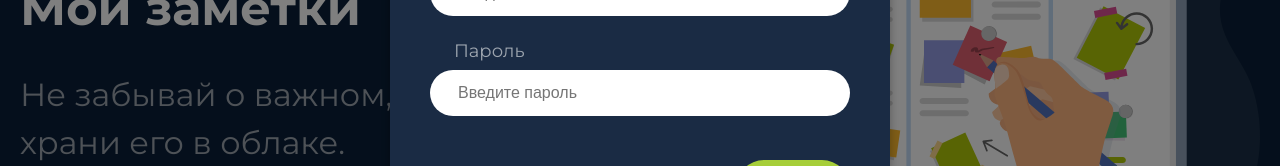
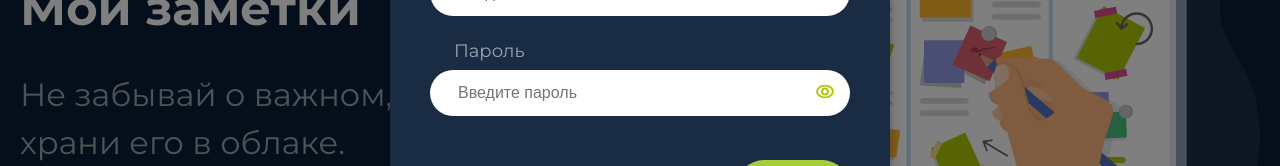
Before and after one commit to andTheowind/vue-interviews, a Vue app: page / in a window 1280 px wide. Both pictures are taken after a click on the button "Вход". Shown: the part 395-561 px from the top of the page. Built offline with nearby package versions, Linux system fonts and the light colour scheme.

Commit message:
added 'show password' functions

```diff
--- a/src/assets/css/login-modal.css
+++ b/src/assets/css/login-modal.css
@@ -1,16 +1,19 @@
 .modal__success-window p {
     margin-bottom: 15px;
 }
+
 .modal__title {
     font-size: 32px;
     margin-bottom: 20px;
     font-weight: bold;
 }
+
 .modal__form {
     display: flex;
     flex-direction: column;
     gap: 24px;
 }
+
 .modal__label {
     display: block;
     margin-left: 24px;
@@ -19,6 +22,24 @@
     font-weight: 400;
     color: #9DA5AF;
 }
+
+.modal__input-wrapper {
+    display: flex;
+    position: relative;
+}
+
+.modal__input-wrapper .modal__button-visibillity {
+    cursor: pointer;
+    content: ' ';
+    position: absolute;
+    right: 16px;
+    top: 50%;
+    transform: translateY(-50%);
+    background: none;
+    border: none;
+    outline: none;
+}
+
 .modal__input {
     width: 100%;
     padding: 14px 14px 14px 28px;
@@ -28,6 +49,7 @@
     background: #fff;
     color: #000;
 }
+
 .modal__footer {
     display: flex;
     align-items: center;
@@ -37,6 +59,7 @@
     padding-top: 20px;
     width: 100%;
 }
+
 .modal__footer-row {
     display: flex;
     flex-direction: row;
@@ -45,15 +68,18 @@
     gap: 10px;
     width: 100%;
 }
+
 .modal__signup {
     color: #9DA5AF;
     margin-bottom: 12px;
 }
+
 .modal__signup-link {
     color: #a6ce39;
     text-decoration: none;
     font-weight: bold;
 }
+
 .modal__button {
     display: inline-block;
     background-color: #a6ce39;
@@ -71,12 +97,15 @@
     transition: background-color 0.35s;
     text-align: center;
 }
+
 .modal__button:hover {
     background: #91b831;
 }
+
 .modal__errors {
     align-self: flex-start;
 }
+
 .modal__errors ul {
     margin-top: 8px;
     padding: 8px 14px 8px 14px;
@@ -85,11 +114,18 @@
     background-color: rgba(255, 116, 97, 10%);
     border-radius: 24px;
 }
+
 .modal__errors ul li {
     list-style-type: none;
 }
 
+.modal__success-text {
+    margin-bottom: 20px;
+}
+
+
 @media (min-width: 768px) {
+
     .modal__footer,
     .modal__footer-row {
         display: flex;
--- a/src/assets/css/register-modal.css
+++ b/src/assets/css/register-modal.css
@@ -3,11 +3,13 @@
     margin-bottom: 20px;
     font-weight: bold;
 }
+
 .modal__form {
     display: flex;
     flex-direction: column;
     gap: 24px;
 }
+
 .modal__label {
     display: block;
     margin-left: 24px;
@@ -16,6 +18,24 @@
     font-weight: 400;
     color: #9DA5AF;
 }
+
+.modal__input-wrapper {
+    display: flex;
+    position: relative;
+}
+
+.modal__input-wrapper .modal__button-visibillity {
+    cursor: pointer;
+    content: ' ';
+    position: absolute;
+    right: 16px;
+    top: 50%;
+    transform: translateY(-50%);
+    background: none;
+    border: none;
+    outline: none;
+}
+
 .modal__input {
     width: 100%;
     padding: 14px 14px 14px 28px;
@@ -25,14 +45,17 @@
     background: #fff;
     color: #000;
 }
+
 .modal__signup {
     color: #9DA5AF;
 }
+
 .modal__signup-link {
     color: #a6ce39;
     text-decoration: none;
     font-weight: bold;
 }
+
 .modal__button {
     display: inline-block;
     background-color: #a6ce39;
@@ -49,9 +72,11 @@
     transition: background-color 0.35s;
     text-align: center;
 }
+
 .modal__button:hover {
     background: #8fbf33;
 }
+
 .modal__footer {
     display: flex;
     align-items: center;
@@ -61,6 +86,7 @@
     padding-top: 20px;
     width: 100%;
 }
+
 .modal__footer-row {
     display: flex;
     flex-direction: row;
@@ -69,9 +95,11 @@
     gap: 10px;
     width: 100%;
 }
+
 .modal__errors {
     align-self: flex-start;
 }
+
 .modal__errors ul {
     margin-top: 8px;
     padding: 8px 14px 8px 14px;
@@ -80,11 +108,21 @@
     background-color: rgba(255, 116, 97, 10%);
     border-radius: 24px;
 }
+
 .modal__errors ul li {
     list-style-type: none;
 }
 
+.modal__success-text {
+    margin-bottom: 20px;
+}
+
+.modal__success-text {
+    margin-bottom: 20px;
+}
+
 @media (min-width: 768px) {
+
     .modal__footer,
     .modal__footer-row {
         display: flex;
--- a/src/components/modals/LoginModal.vue
+++ b/src/components/modals/LoginModal.vue
@@ -56,8 +56,8 @@ onMounted(() => {
     <ModalWrapper :isOpen="isOpen" @close="closeModal">
         <template v-if="loginSuccess">
             <div class="modal__success-window">
-                <p>{{ loginSuccess }}</p>
-                <button class="modal__button" @click="closeModal">ОК</button>
+                <p class="modal__success-text">{{ loginSuccess }}</p>
+                <button class="modal__button" @click="closeModal">Ок</button>
             </div>
         </template>
         <template v-else>
@@ -65,22 +65,17 @@ onMounted(() => {
             <form @submit.prevent="submitLogin" class="modal__form">
                 <div class="modal__form-group">
                     <label for="email" class="modal__label">Email</label>
-                    <input
-                        id="email" type="email"
-                        v-model="email"
-                        class="modal__input"
-                        placeholder="Введите Email" required
-                    />
+                    <input id="email" type="email" v-model="email" class="modal__input" placeholder="Введите Email"
+                        required />
                 </div>
                 <div class="modal__form-group">
                     <label for="password" class="modal__label">Пароль</label>
-                    <div class="modal__password-wrapper">
-                        <input
-                            id="password" :type="showPassword ? 'text' : 'password'"
-                            v-model="password"
-                            class="modal__input"
-                            placeholder="Введите пароль" required
-                        />
+                    <div class="modal__input-wrapper">
+                        <input id="password" :type="showPassword ? 'text' : 'password'" v-model="password"
+                            class="modal__input" placeholder="Введите пароль" required />
+                        <span @click="showPassword = !showPassword" class="modal__button-visibillity">
+                            <img src="@/assets/img/visibillity-icon.svg" alt="">
+                        </span>
                     </div>
                 </div>
                 <div class="modal__footer">
--- a/src/components/modals/RegisterModal.vue
+++ b/src/components/modals/RegisterModal.vue
@@ -9,6 +9,7 @@ const email = ref('');
 const password = ref('');
 const confirmPassword = ref('');
 const showPassword = ref(false);
+const showConfirmPassword = ref(false);
 const registerSuccess = ref('');
 const errorList = ref<string[]>([]);
 
@@ -53,41 +54,37 @@ onMounted(() => {
     <ModalWrapper :isOpen="isOpen" @close="closeModal">
         <template v-if="registerSuccess">
             <div class="modal__success-window">
-                <p>{{ registerSuccess }}</p>
-                <button class="modal__button" @click="closeModal">ОК</button>
+                <p class="modal__success-text">{{ registerSuccess }}</p>
+                <button class="modal__button" @click="closeModal">Ок</button>
             </div>
         </template>
-
         <template v-else>
             <h2 class="modal__title">Регистрация</h2>
             <form @submit.prevent="submitRegister" class="modal__form">
                 <div class="modal__form-group">
                     <label for="email" class="modal__label">Email</label>
-                    <input
-                        id="email"
-                        type="email" v-model="email"
-                        class="modal__input"
-                        placeholder="Введите Email" required
-                    />
+                    <input id="email" type="email" v-model="email" class="modal__input" placeholder="Введите Email"
+                        required />
                 </div>
                 <div class="modal__form-group">
                     <label for="password" class="modal__label">Пароль</label>
-                    <input
-                        id="password"
-                        :type="showPassword ? 'text' : 'password'"
-                        v-model="password"
-                        class="modal__input"
-                        placeholder="Введите пароль" required
-                    />
+                    <div class="modal__input-wrapper">
+                        <input id="password" :type="showPassword ? 'text' : 'password'" v-model="password"
+                            class="modal__input" placeholder="Введите пароль" required />
+                        <span @click="showPassword = !showPassword" class="modal__button-visibillity">
+                            <img src="@/assets/img/visibillity-icon.svg" alt="">
+                        </span>
+                    </div>
                 </div>
                 <div class="modal__form-group">
                     <label for="confirm-password" class="modal__label">Подтвердите пароль</label>
-                    <input
-                        id="confirm-password" :type="showPassword ? 'text' : 'password'"
-                        v-model="confirmPassword"
-                        class="modal__input"
-                        placeholder="Подтвердите пароль" required
-                    />
+                    <div class="modal__input-wrapper">
+                        <input id="confirm-password" :type="showConfirmPassword ? 'text' : 'password'"
+                            v-model="confirmPassword" class="modal__input" placeholder="Подтвердите пароль" required />
+                        <span @click="showConfirmPassword = !showConfirmPassword" class="modal__button-visibillity">
+                            <img src="@/assets/img/visibillity-icon.svg" alt="">
+                        </span>
+                    </div>
                 </div>
                 <div class="modal__footer">
                     <div class="modal__footer-row">
```
Also changed, not shown: src/assets/img/visibillity-icon.svg (added).
